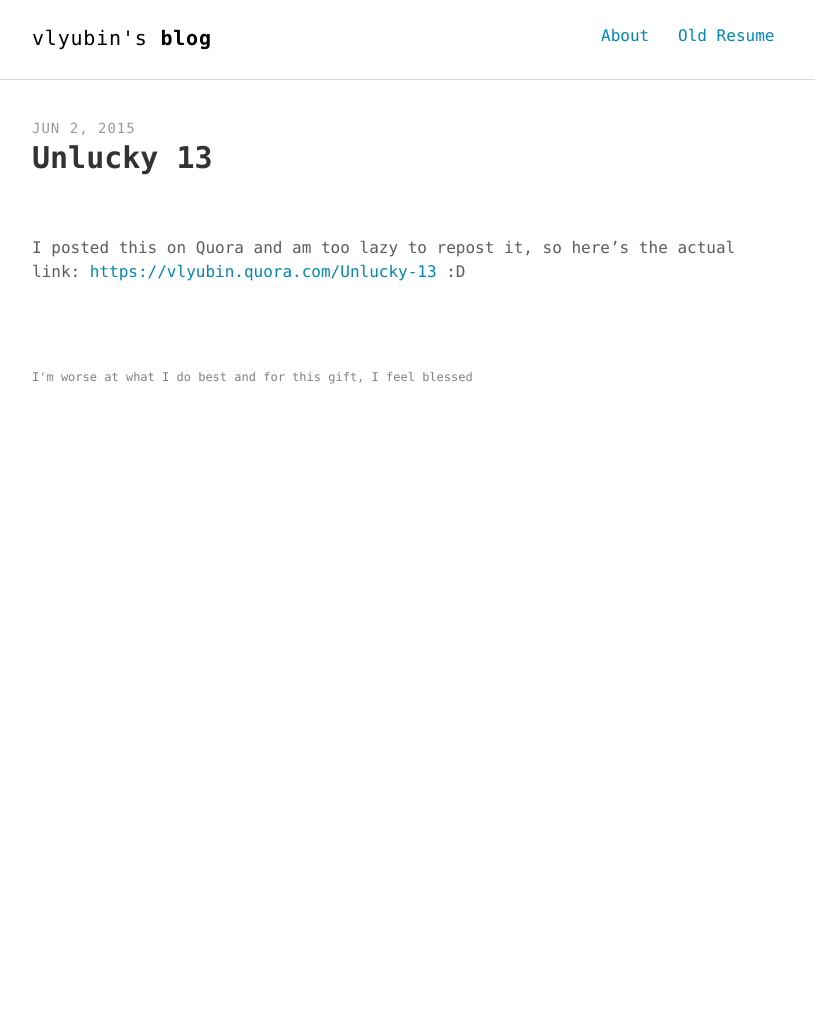
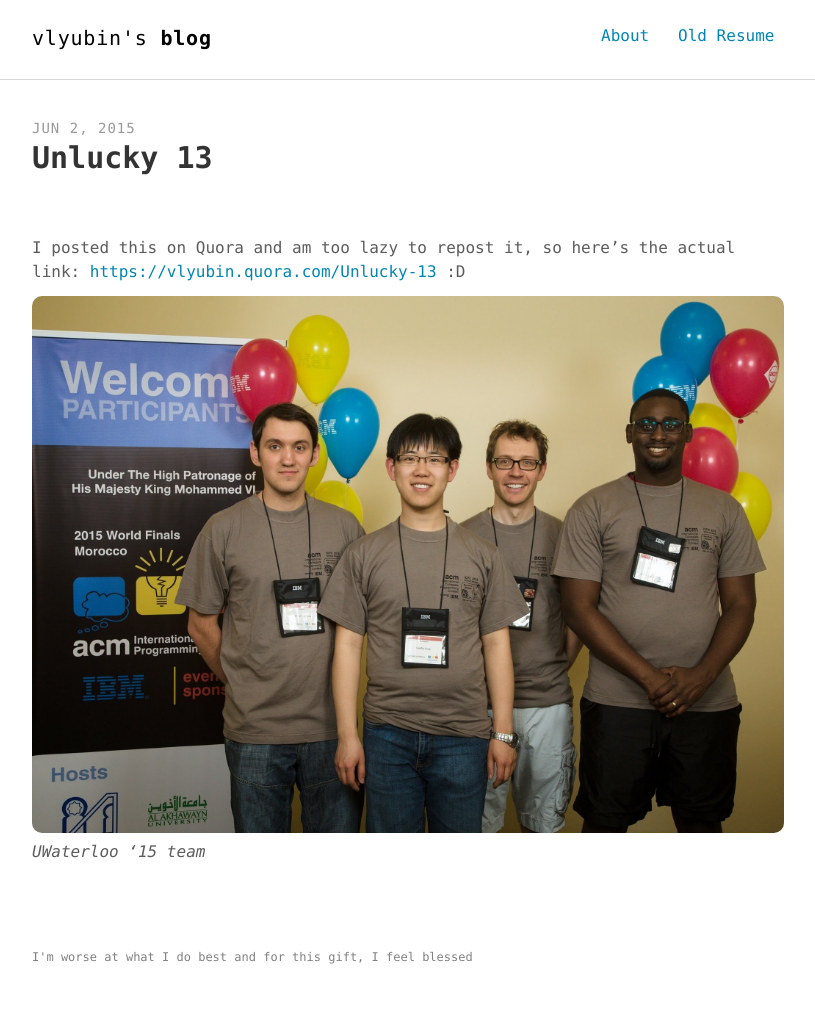
Before and after one commit to vlyubin/vlyubin.github.io, a Jekyll site: the page built from _posts/2015-06-02-unlucky-13.md, in a window 1280 px wide. Shown: the whole page, without its empty margins (232-1047 px from the left). Built offline with Jekyll 4.4.1, drawn with Linux system fonts in a browser that asks for light colours; before the commit the page ends 900 px from its top, so only the background shows below that.

Commit message:
Add our team pic

```diff
--- a/_posts/2015-06-02-unlucky-13.md
+++ b/_posts/2015-06-02-unlucky-13.md
@@ -6,3 +6,6 @@ keywords: "ACM ICPC, Waterloo, ACM, ICPC, University of Waterloo, Computer Scien
 ---
 
 I posted this on Quora and am too lazy to repost it, so here's the actual link: [https://vlyubin.quora.com/Unlucky-13](https://vlyubin.quora.com/Unlucky-13) :D
+
+![](/assets/images/acm.jpeg)
+*UWaterloo '15 team*
```
Also changed, not shown: assets/images/acm.jpeg (added), 3 other files.
